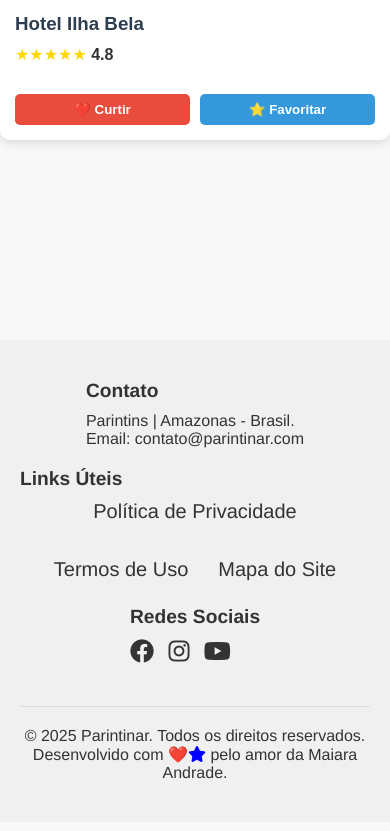
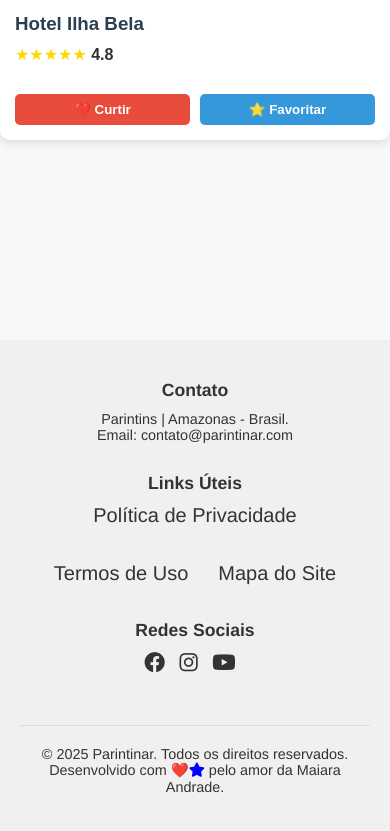
Before and after one commit to HenriqueSimas/Parintinar, a plain HTML site: page index.html in a window 390 px wide. Shown: the part 3501-4332 px from the top of the page. Drawn offline with Linux system fonts and the light colour scheme.

Commit message:
atualização no footer

```diff
--- a/estilos.css
+++ b/estilos.css
@@ -276,7 +276,6 @@ input {
     color: white;
 }
 
-/* Footer */
 footer {
     background-color: #f0f0f0;
     padding: 40px 20px;
@@ -292,6 +291,7 @@ footer {
 
 .footer-section {
     margin-bottom: 20px;
+    text-align: left; /* Alinhamento padrão para telas maiores */
 }
 
 footer h3 {
@@ -325,10 +325,30 @@ footer a {
     border-top: 1px solid #ddd;
 }
 
+/* Media Queries para Responsividade */
 @media (max-width: 768px) {
     .footer-container {
         flex-direction: column;
-        align-items: center;
+        align-items: center; /* Centraliza as seções em telas menores */
+    }
+
+    .footer-section {
+        text-align: center; /* Centraliza o texto em telas menores */
+        width: 100%; /* Garante que as seções ocupem toda a largura */
+        margin-bottom: 30px; /* Aumenta a margem inferior para separar as seções */
+    }
+
+    footer h3 {
+        font-size: 1.1rem; /* Reduz o tamanho da fonte para telas menores */
+    }
+
+    footer li,
+    footer p {
+        font-size: 0.9rem; /* Reduz o tamanho da fonte para telas menores */
+    }
+
+    .social-icons a {
+        font-size: 1.3rem; /* Reduz o tamanho dos ícones para telas menores */
     }
 }
 /* Media Queries */
```
